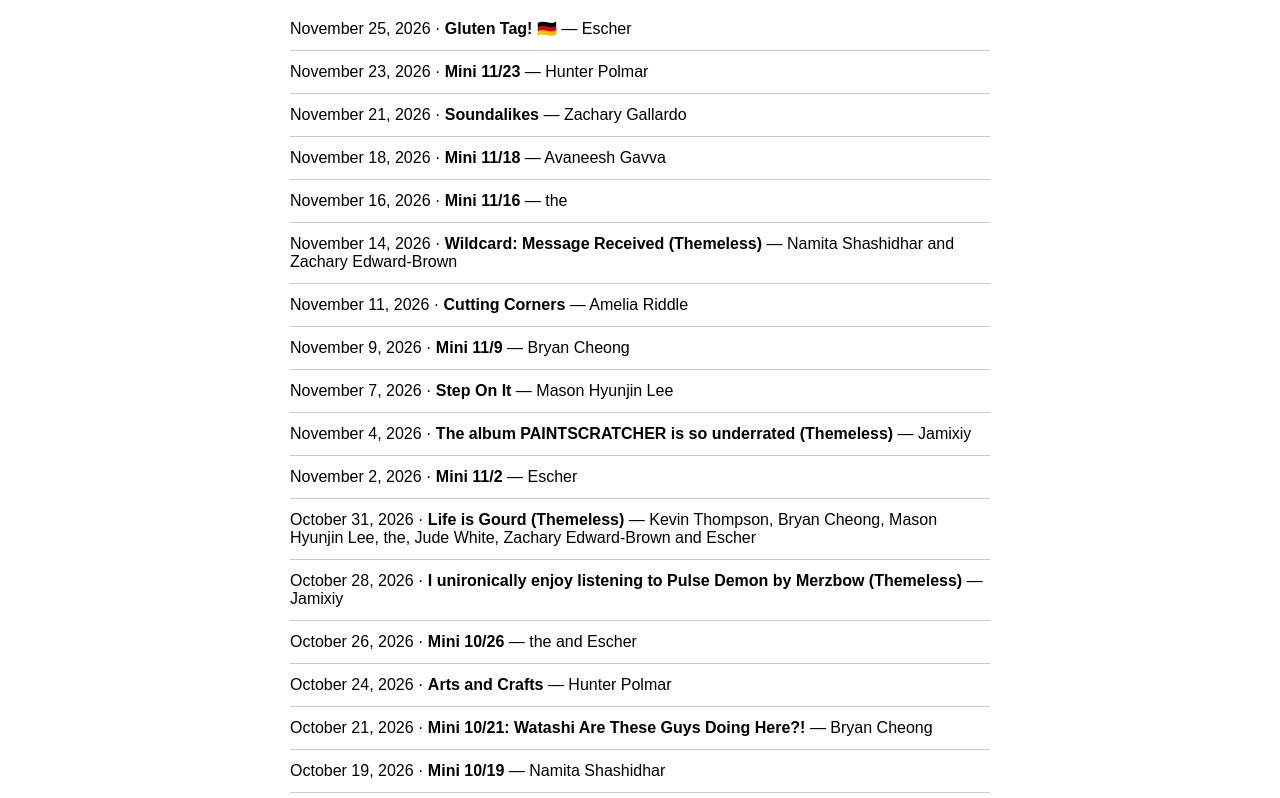
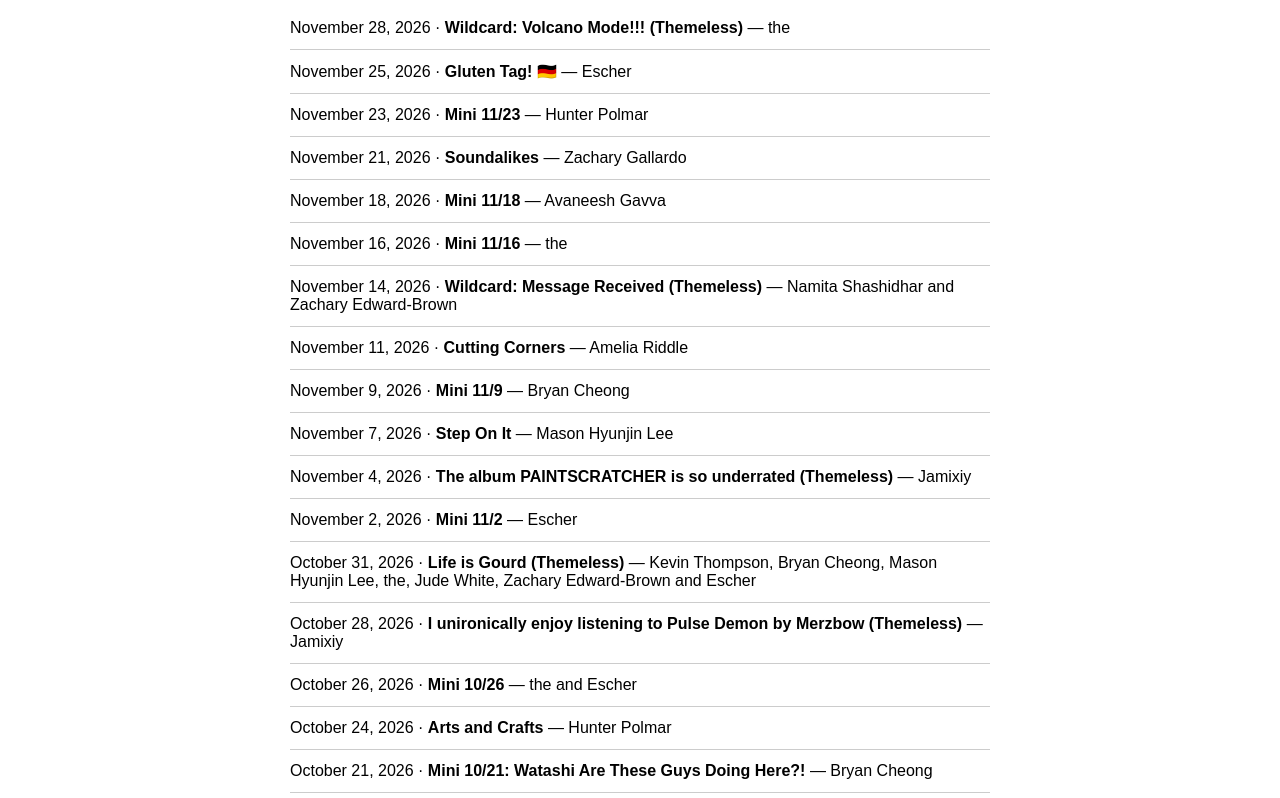
Before and after one commit to windyongithub/Gridlocked-, a plain HTML site: page allxw.html in a window 1280 px wide. Shown: the part 156-954 px from the top of the page. Drawn offline with Linux system fonts and the light colour scheme.

Commit message:
Update all-crosswords list

```diff
--- a/allxw.html
+++ b/allxw.html
@@ -23,6 +23,9 @@
     <main>
         <h1>All Crosswords</h1>
         <ul class="puzzle-list">
+                        <li>
+                November 28, 2026 &middot; <a href="puzzles/2026-11-28-wildcard-volcano-mode-themeless.html">Wildcard: Volcano Mode!!! (Themeless)</a>
+                &mdash; the            </li>
                         <li>
                 November 25, 2026 &middot; <a href="puzzles/2026-11-25-gluten-tag.html">Gluten Tag! 🇩🇪</a>
                 &mdash; Escher            </li>
```
